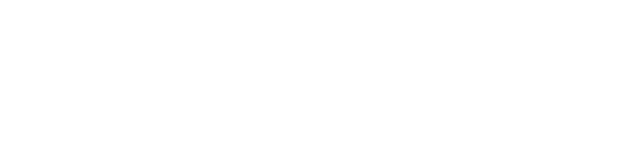
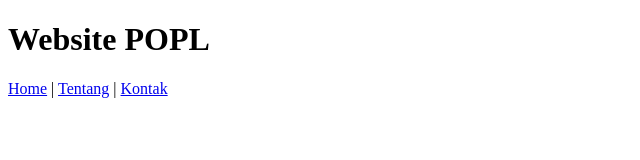
Before and after one commit to Nisarianti2218/Latihan-1-POPL-NS, a plain HTML site: page index.html in a window 1280 px wide. Shown: the whole page, without its empty margins (0-640 px from the left). Drawn offline with Linux system fonts and the light colour scheme.

Commit message:
feat: tambah header

```diff
--- a/index.html
+++ b/index.html
@@ -1,21 +1,24 @@
 <!DOCTYPE html>
 <html lang="id">
+  <head>
+    <meta charset="UTF-8" />
+    <meta name="viewport" content="width=device-width, initial-scale=1.0" />
+    <title>Latihan POPL</title>
+  </head>
 
-<head>
-    <meta charset="UTF-8">
-    <meta name="viewport" content="width=device-width, initial-scale=1.0">
-    <title>Latihan POPL</title>
-</head>
-
-<body>
-    <!-- Tempat header -->
-    <div id="header"></div>
+  <body>
+    <div id="header">
+      <h1>Website POPL</h1>
+      <nav>
+        <a href="#">Home</a> | <a href="#">Tentang</a> |
+        <a href="#">Kontak</a>
+      </nav>
+    </div>
 
     <!-- Tempat main -->
     <div id="main"></div>
 
     <!-- Tempat footer -->
     <div id="footer"></div>
-</body>
-
+  </body>
 </html>
```
